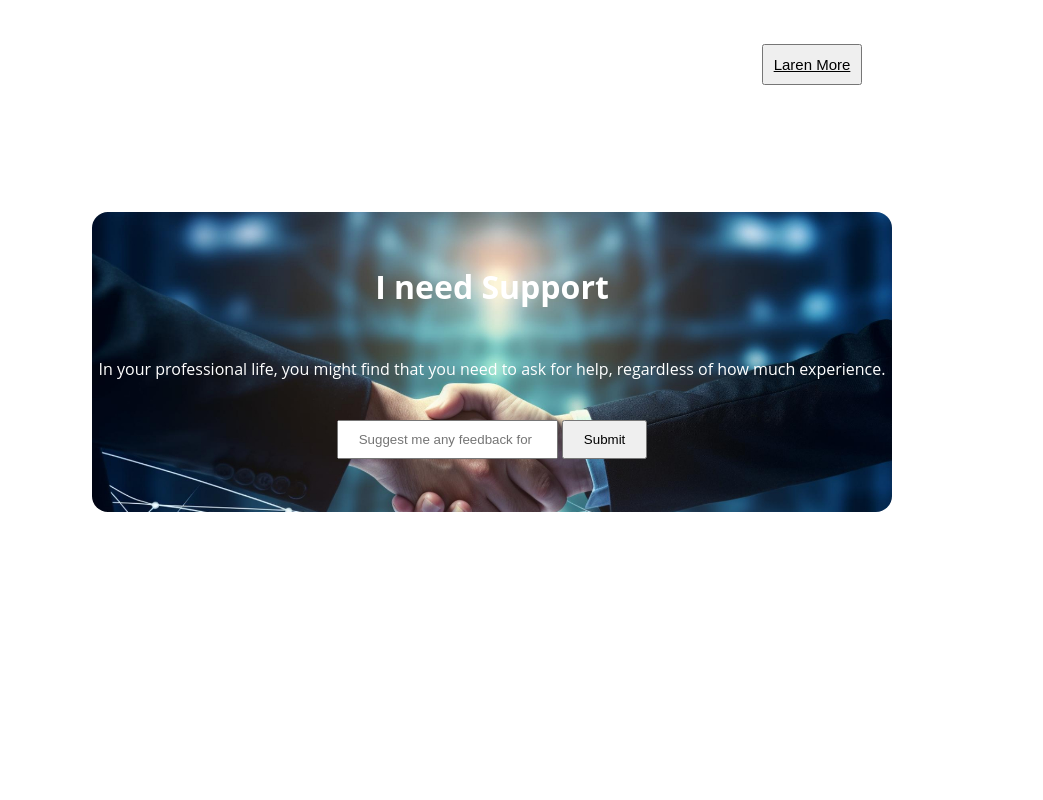
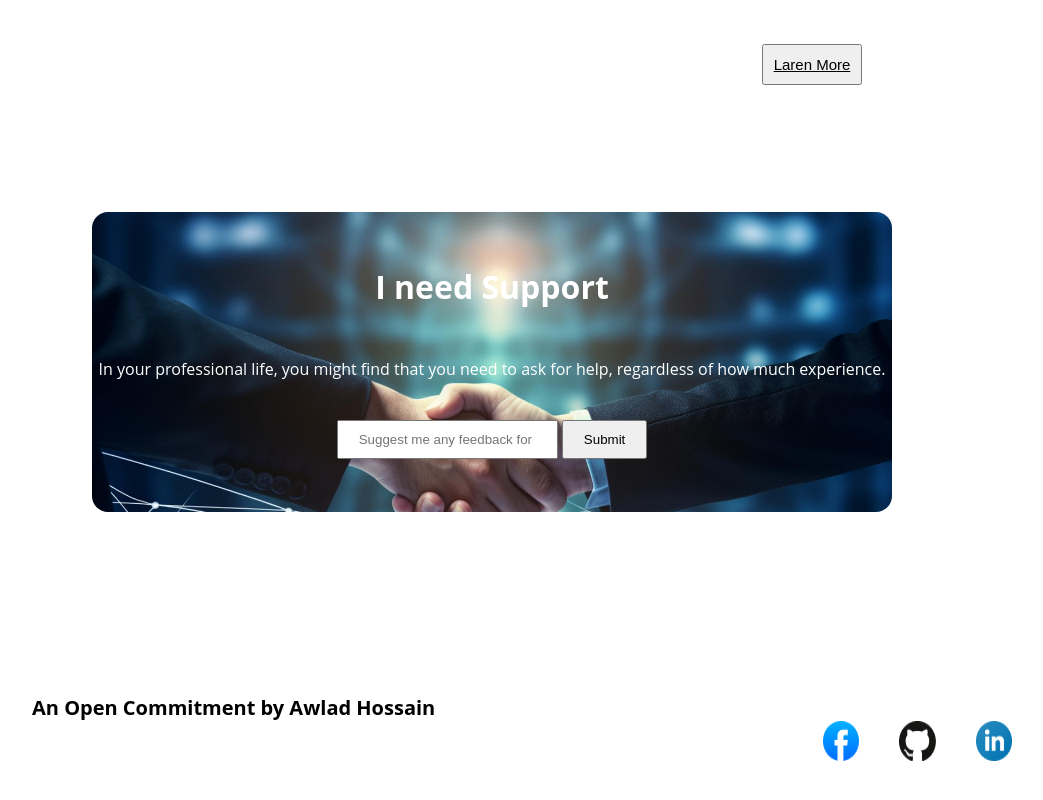
Before and after one commit to ashik4224/My-Fist-Assignment-0.5, a plain HTML site: page index.html in a window 1280 px wide. Shown: the part 3756-4556 px from the top of the page, without its empty margins (148-1191 px from the left). Before the commit the page ends 4368 px from the top, so only its background shows below. Drawn offline with Linux system fonts and the light colour scheme.

Commit message:
added at to footer section

```diff
--- a/index.html
+++ b/index.html
@@ -145,5 +145,17 @@
                         </div>
                     </div>
      </main>
+     <footer>
+        <div class="footer-container">
+            <div class="foot">
+                <h4>An Open Commitment by Awlad Hossain</h4>
+            </div>
+           <div class="social">
+            <img src="assets/facebook.png" alt="https://www.facebook.com/"><a href=""></a></img>
+            <img src="assets/github.png" alt=""><a href="https://github.com/"></a></img>
+            <img src="assets/linkedin-icon 1.png" alt=""><a href="https://www.linkedin.com/"></a></img>
+           </div>
+        </div>
+    </footer>
 </body>
 </html>
--- a/style/style.css
+++ b/style/style.css
@@ -249,3 +249,33 @@ body{
     letter-spacing: 0%;
     text-align: left;
 }
+/* footer */
+.footer{
+    background-color: rgba(13, 19, 33, 0.03);
+}
+.foot{
+    font-size: 20px;
+    margin-left: 150px;
+    margin-top: 1%;
+}
+.footer-container{
+    width: 100%;
+    height: 100px;
+    padding: 70px 30px 70px;
+    box-sizing: border-box;
+    margin-bottom: 60px;
+
+}
+.social{
+    display: flex;
+    justify-content: right;
+    margin-right: 50px;
+}
+.social a{
+    text-decoration: none;
+    padding:10px;
+    background-color: white;
+   margin: 10px;
+    border-radius: 16px;
+
+}
```
